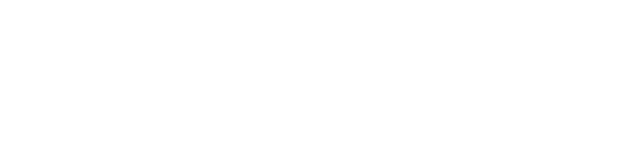
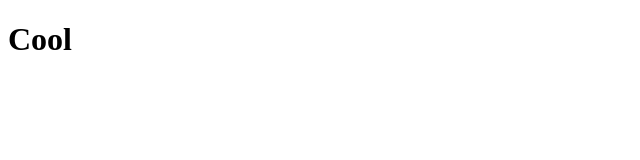
Before and after one commit to Farzambb/background-generator, a plain HTML site: page index.html in a window 1280 px wide. Shown: the whole page, without its empty margins (0-640 px from the left). Drawn offline with Linux system fonts and the light colour scheme.

Commit message:
changing title

```diff
--- a/index.html
+++ b/index.html
@@ -7,6 +7,7 @@
     <link rel="stylesheet" href="style.css">
 </head>
 <body>
+    <h1>Cool</h1>
     <!-- Script -->
     <script src="script.js"></script>
 </body>
```
